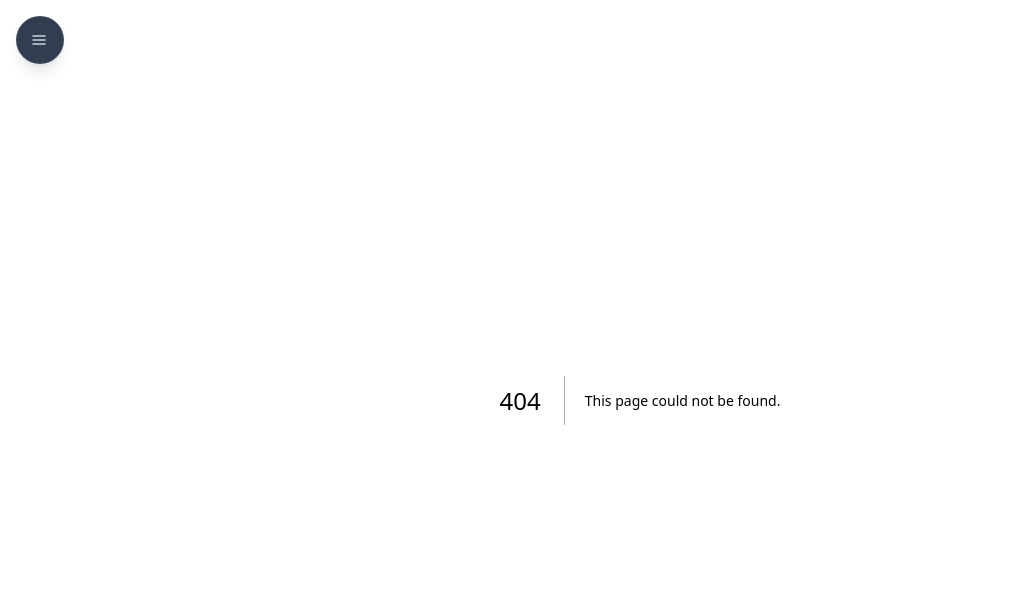
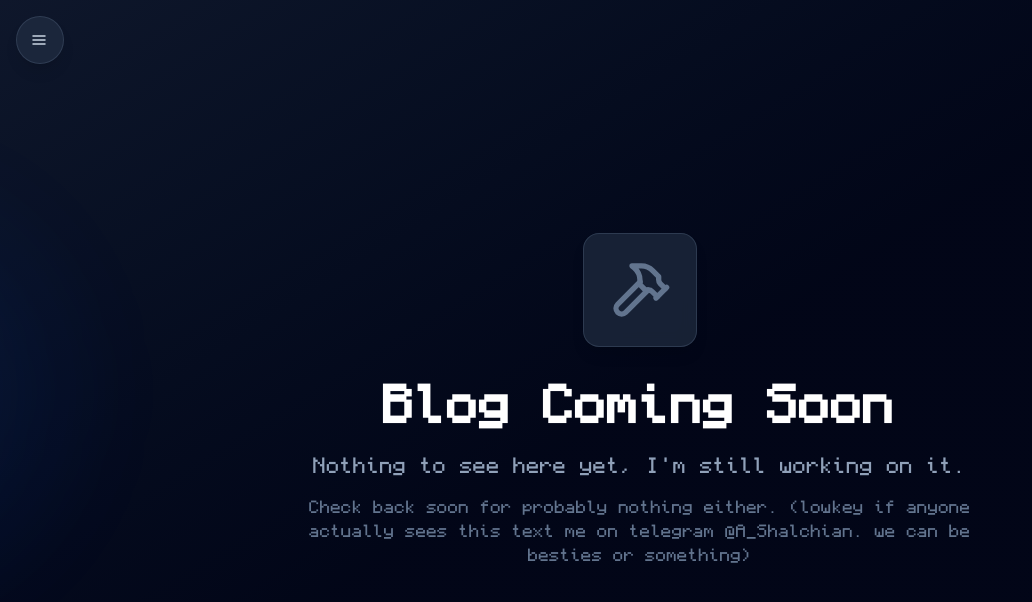
Before and after one commit to A-Shalchian/Portfolio, a Next.js app: page /blog in a window 1280 px wide. Before the commit this address had no page. Shown: the top 602 px of the page, without its empty margins (0-1032 px from the left). Built offline with nearby package versions, Linux system fonts and the light colour scheme.

Commit message:
blog page initialized

```diff
--- /dev/null
+++ b/src/app/blog/page.tsx
@@ -0,0 +1,38 @@
+"use client";
+import { Hammer } from "lucide-react";
+
+export default function BlogPage() {
+  return (
+    <main className="relative w-full min-h-screen lg:h-screen lg:overflow-y-auto scrollbar-thin scrollbar-thumb-gray-300 dark:scrollbar-thumb-slate-600 scrollbar-track-transparent hover:scrollbar-thumb-gray-400 dark:hover:scrollbar-thumb-slate-500">
+      {/* Animated background glow effects */}
+      <div className="fixed inset-0 overflow-hidden pointer-events-none -z-10 bg-gradient-to-br from-gray-50 via-slate-50 to-gray-100 dark:from-slate-900 dark:via-slate-950 dark:to-slate-950">
+        <div className="absolute top-1/4 -left-1/4 w-96 h-96 bg-blue-300/20 dark:bg-blue-600/10 rounded-full blur-3xl animate-pulse"></div>
+        <div className="absolute bottom-1/4 -right-1/4 w-96 h-96 bg-purple-300/20 dark:bg-purple-600/10 rounded-full blur-3xl animate-pulse" style={{ animationDelay: '1s' }}></div>
+      </div>
+
+      {/* Content Container */}
+      <div className="relative z-10 flex items-center justify-center min-h-screen px-4">
+        <div className="max-w-2xl w-full text-center">
+          {/* Icon */}
+          <div className="mb-8 flex justify-center">
+            <div className="p-6 bg-white/80 dark:bg-slate-800/80 backdrop-blur-sm rounded-2xl border border-gray-200 dark:border-slate-600/50 shadow-lg">
+              <Hammer className="w-16 h-16 text-gray-400 dark:text-slate-500" />
+            </div>
+          </div>
+
+          {/* Message */}
+          <h1 className="text-4xl md:text-5xl font-bold text-gray-900 dark:text-white mb-6">
+            Blog Coming Soon
+          </h1>
+          <p className="text-lg md:text-xl text-gray-600 dark:text-slate-400 mb-4">
+            Nothing to see here yet, I&apos;m still working on it.
+          </p>
+          <p className="text-base text-gray-500 dark:text-slate-500">
+            Check back soon for probably nothing either. (lowkey if anyone actually sees this text me on telegram @A_Shalchian.
+            we can be besties or something)
+          </p>
+        </div>
+      </div>
+    </main>
+  );
+}
```
